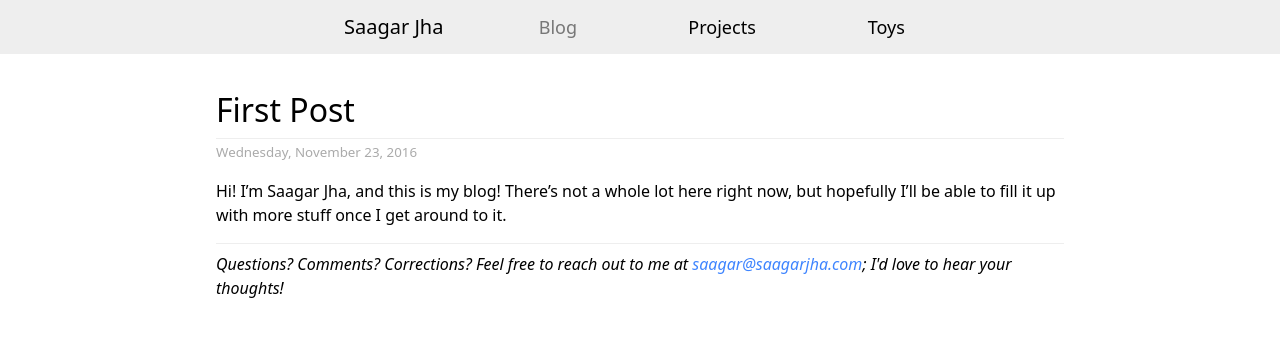
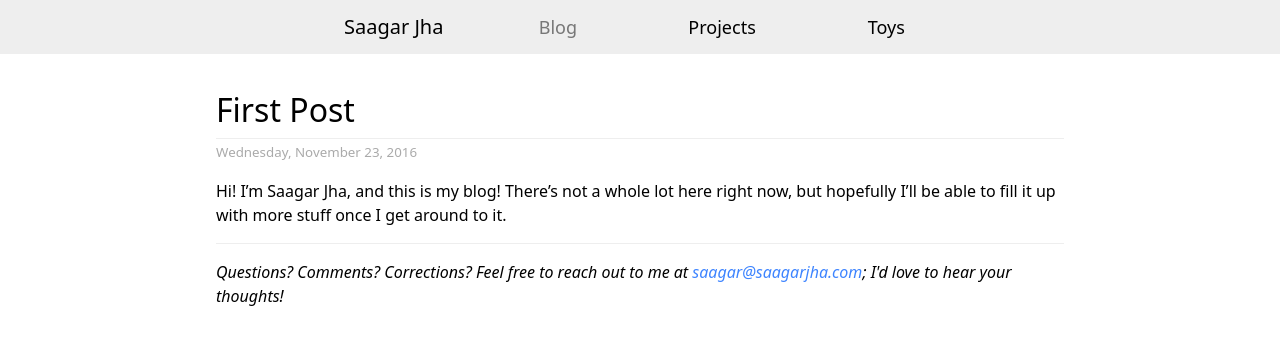
Before and after one commit to saagarjha/saagarjha.github.io, a Jekyll site: the page built from _posts/2016-11-23-first-post/2016-11-23-first-post.md, in a window 1280 px wide. Shown: the top 345 px of the page. Built offline with Jekyll 4.4.1, drawn with Linux system fonts in a browser that asks for light colours.

Commit message:
Add more margin for hr

```diff
--- a/css/page.scss
+++ b/css/page.scss
@@ -105,6 +105,7 @@
 $figure_margin: 1rem;
 
 $hr_background_color: #EEE;
+$hr_margin: 1rem 0rem;
 
 $table_border: 1px solid #CCC;
 $table_cell_padding: 0.375rem;
@@ -272,6 +273,7 @@
 	border: 0;
 	background-color: $hr_background_color;
 	height: 1px;
+	margin: $hr_margin;
 }
 
 th, td {
```
